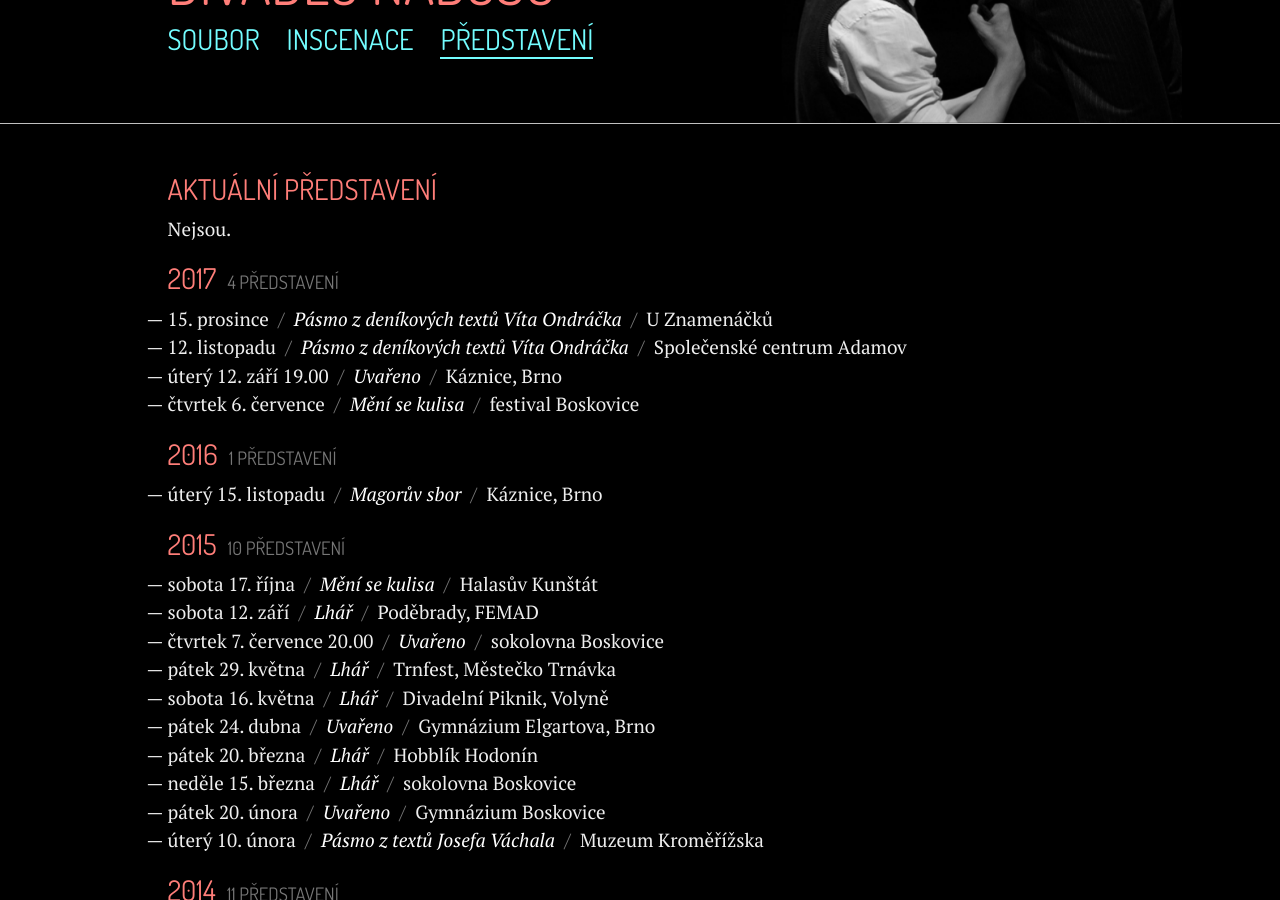
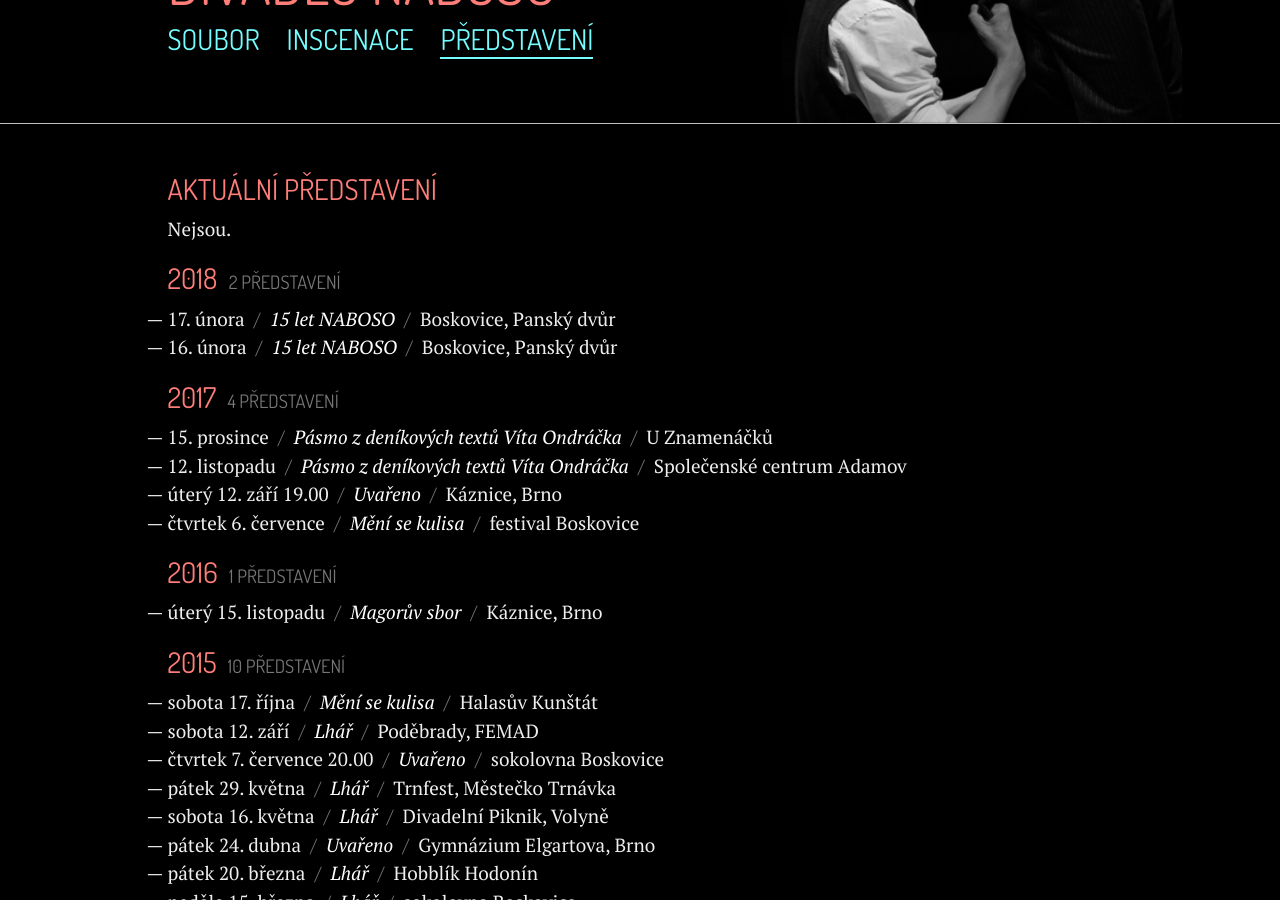
Before and after one commit to zoul/Naboso, a Jekyll site: the page built from predstaveni.html, in a window 1280 px wide and 900 px high, scrolled down 335 px. Built offline with Jekyll 4.4.1, drawn with Linux system fonts in a browser that asks for light colours; some of the changed text lies outside the part shown.

Commit message:
Přidal jsem narozeninová představení

```diff
--- a/_data/predstaveni.yml
+++ b/_data/predstaveni.yml
@@ -1,3 +1,11 @@
+- rok: 2018
+  predstaveni:
+    - co: 15 let NABOSO
+      kdy: 17. února
+      kde: Boskovice, Panský dvůr
+    - co: 15 let NABOSO
+      kdy: 16. února
+      kde: Boskovice, Panský dvůr
 - rok: 2017
   predstaveni:
     - co: Pásmo z deníkových textů Víta Ondráčka
```
Also changed, not shown: _data/fotky.yml (+9 -0 lines), inscenace.html (+8 -0 lines).
